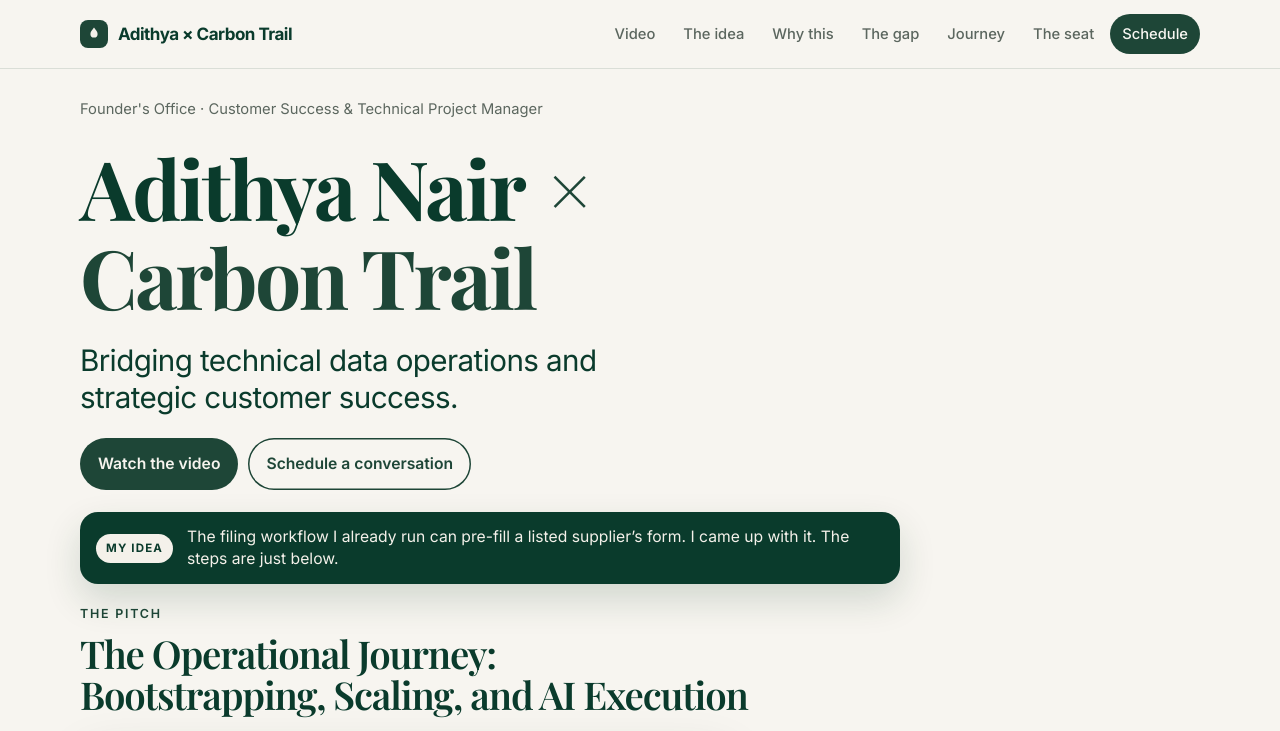
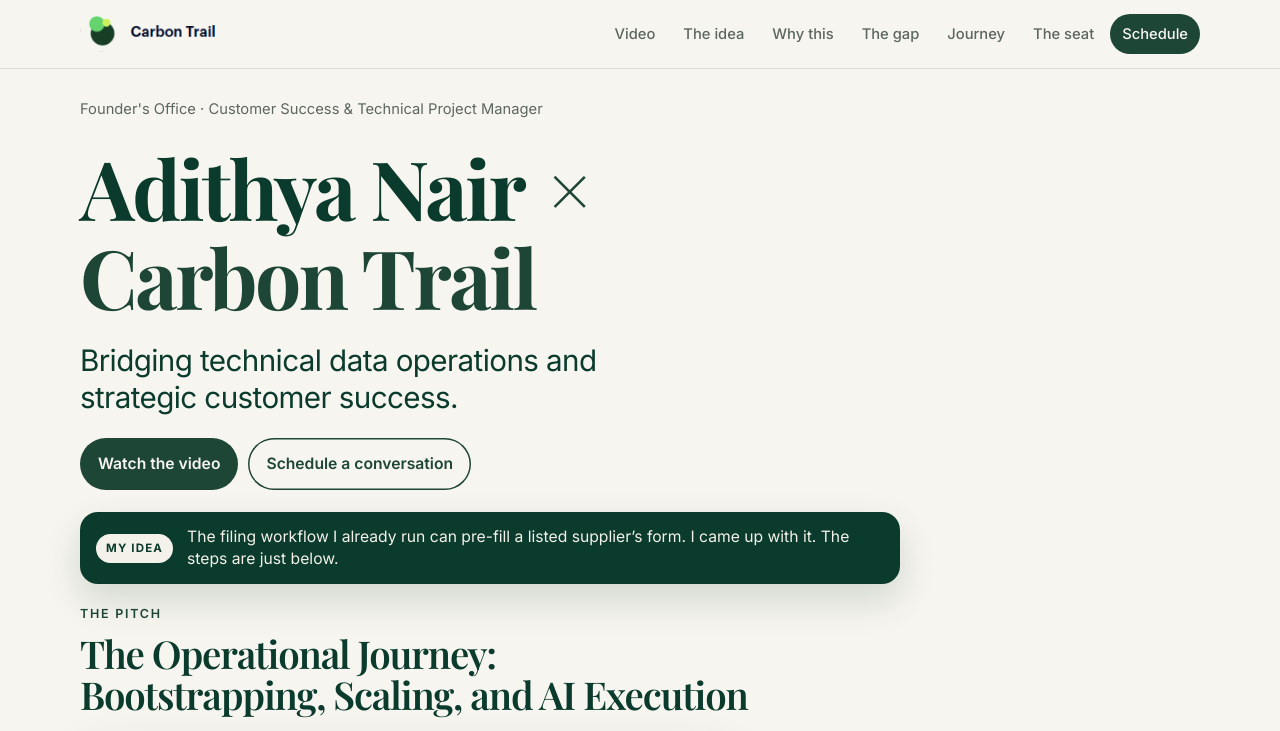
Before and after one commit to adithya-nair-github/carbon-trail-portfolio, a plain HTML site: page index.html in a window 1280 px wide. Shown: the top 731 px of the page. Drawn offline with nearby package versions, Linux system fonts and the light colour scheme.

Commit message:
Put the Carbon Trail mark in the header and drop the registry line.

```diff
--- a/index.html
+++ b/index.html
@@ -70,8 +70,8 @@ p{margin:0}
   border-bottom:1px solid rgba(10,59,44,.12);
 }
 .nav .wrap{display:flex; align-items:center; justify-content:space-between; gap:16px; min-height:68px}
-.brand{display:flex; align-items:center; gap:10px; text-decoration:none; color:var(--ink); font-weight:700; letter-spacing:-.03em}
-.mark{width:28px; height:28px; border-radius:8px; background:var(--green); display:grid; place-items:center}
+.brand{display:flex; align-items:center; text-decoration:none; color:var(--ink)}
+.logo{height:36px; width:auto; display:block}
 .nav nav{display:flex; align-items:center; gap:4px}
 .nav nav a{
   text-decoration:none;
@@ -525,7 +525,7 @@ footer .wrap{display:flex; justify-content:space-between; gap:12px; flex-wrap:wr
 <body>
 <header class="nav">
   <div class="wrap">
-    <a class="brand" href="#top"><span class="mark" aria-hidden="true"><svg width="16" height="16" viewBox="0 0 16 16" fill="none"><path d="M8 1.5c1.2 2.4 3.6 3.6 3.6 6.4a3.6 3.6 0 1 1-7.2 0C4.4 5.1 6.8 3.9 8 1.5z" fill="#F4F1EA"/></svg></span>Adithya × Carbon Trail</a>
+    <a class="brand" href="#top"><img class="logo" src="logo.png" alt="Carbon Trail" width="150" height="40"></a>
     <nav aria-label="On this page">
       <a href="#video">Video</a>
       <a href="#idea">The idea</a>
@@ -705,7 +705,6 @@ footer .wrap{display:flex; justify-content:space-between; gap:12px; flex-wrap:wr
         <article class="fact"><b>Estée Lauder, same sentence</b><p>Reporting was not the struggle. Collection was. Scope 3 is where an estimate becomes the whole footprint.</p></article>
         <article class="fact"><b>Why fashion, and past it</b><p>About 10% of global emissions. More than 90% of those sit in the supply chain. The same supplier-file failure shows up beyond apparel.</p></article>
       </div>
-      <p class="hub-note">Open Supply Hub is the public registry of apparel facilities. This is the kind of messy supplier geography the job starts from. <a href="https://opensupplyhub.org/" target="_blank" rel="noopener">See the registry</a>.</p>
       <div class="chain">
         <p class="kicker">Illustration</p>
         <h3>A chain a brand already half-knows</h3>
```
Also changed, not shown: logo.png (added).
